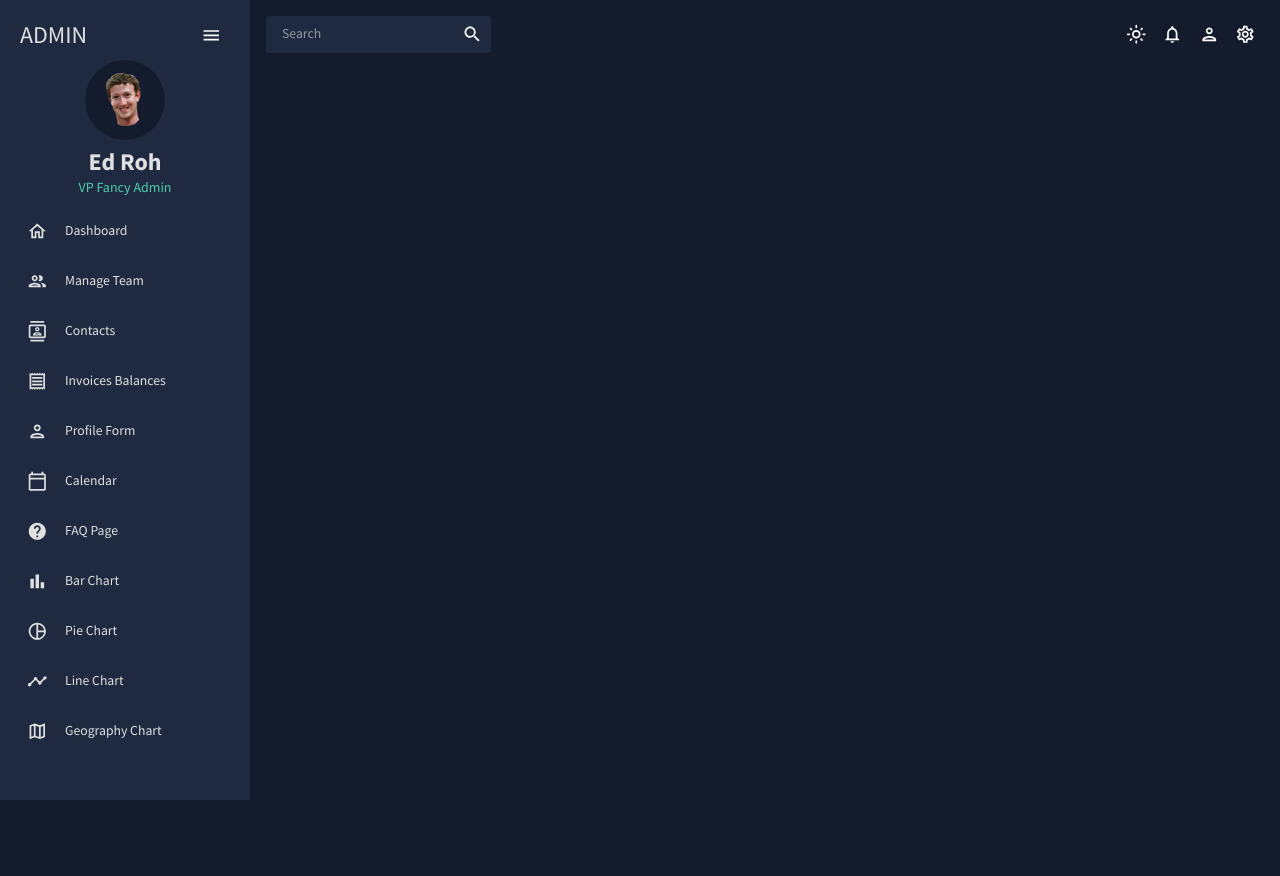
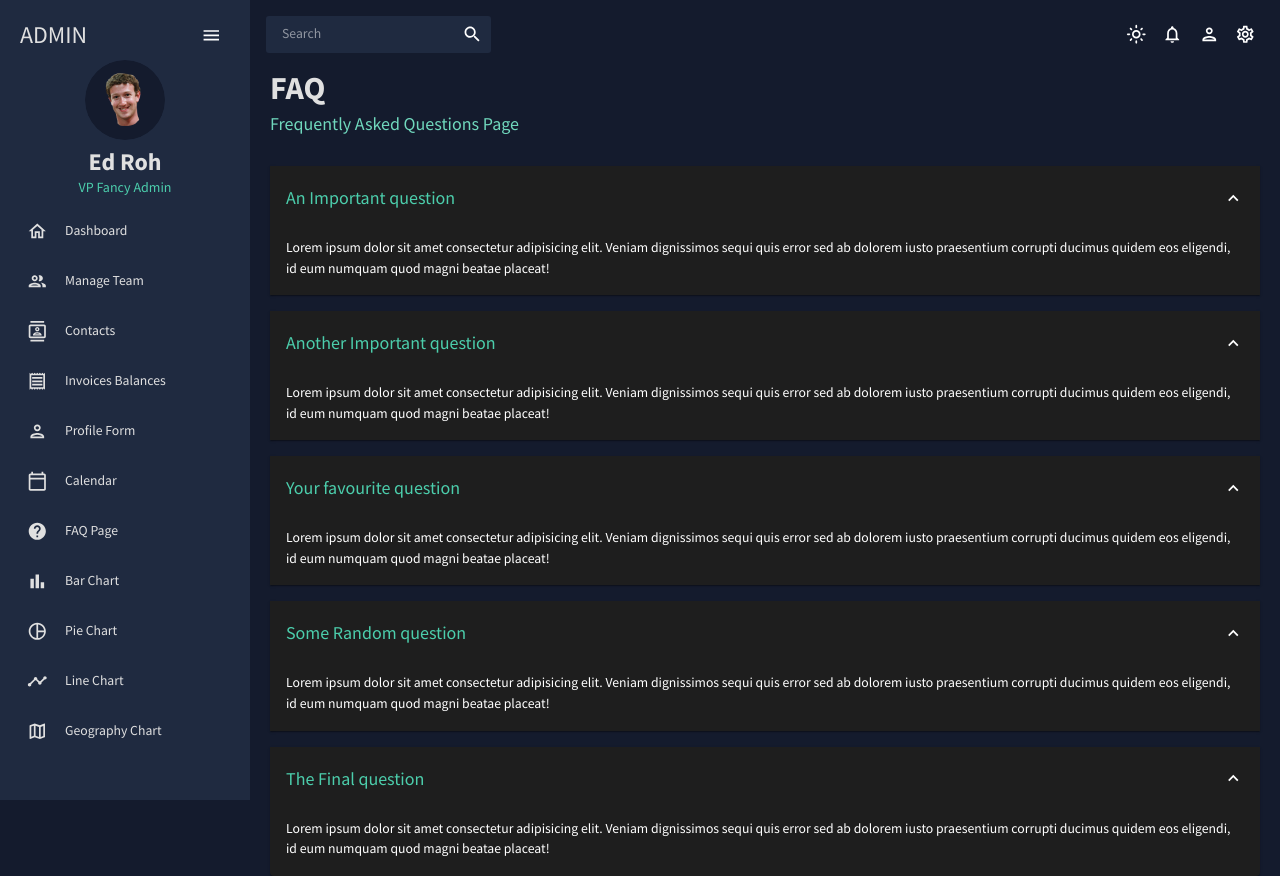
Before and after one commit to FayozbekOlimov/admin-dashboard, a React (Create React App) app: page /faq in a window 1280 px wide. Before the commit the page ends 800 px from the top, so only its background shows below. Built offline with nearby package versions, Linux system fonts and the light colour scheme.

Commit message:
calendar and faq pages are ready

```diff
--- a/package.json
+++ b/package.json
@@ -7,7 +7,9 @@
     "@emotion/styled": "^11.10.6",
     "@fullcalendar/core": "^6.1.5",
     "@fullcalendar/daygrid": "^6.1.5",
+    "@fullcalendar/interaction": "^6.1.5",
     "@fullcalendar/list": "^6.1.5",
+    "@fullcalendar/react": "^6.1.5",
     "@fullcalendar/timegrid": "^6.1.5",
     "@mui/icons-material": "^5.11.11",
     "@mui/material": "^5.11.15",
--- a/src/App.js
+++ b/src/App.js
@@ -8,11 +8,11 @@ import Team from "./scenes/team";
 import Contacts from "./scenes/contacts";
 import Invoices from "./scenes/invoices";
 import Form from "./scenes/form";
+import Calendar from "./scenes/calendar";
+import FAQ from "./scenes/faq";
 // import Bar from "./scenes/bar";
 // import Line from "./scenes/line";
 // import Pie from "./scenes/pie";
-// import FAQ from "./scenes/faq";
-// import Calendar from "./scenes/calendar";
 // import Geography from "./scenes/geography";
 import { ProSidebarProvider } from "react-pro-sidebar";
 
@@ -34,11 +34,11 @@ function App() {
                 <Route path="/contacts" element={<Contacts />} />
                 <Route path="/invoices" element={<Invoices />} />
                 <Route path="/form" element={<Form />} />
+                <Route path="/calendar" element={<Calendar />} />
+                <Route path="/faq" element={<FAQ />} />
                 {/* <Route path="/bar" element={<Bar />} /> */}
                 {/* <Route path="/line" element={<Line />} /> */}
                 {/* <Route path="/pie" element={<Pie />} /> */}
-                {/* <Route path="/faq" element={<FAQ />} /> */}
-                {/* <Route path="/calendar" element={<Calendar />} /> */}
                 {/* <Route path="/geography" element={<Geography />} /> */}
               </Routes>
             </main>
--- /dev/null
+++ b/src/scenes/calendar/index.jsx
@@ -0,0 +1,116 @@
+import { useState } from "react";
+import FullCalendar from "@fullcalendar/react";
+import dayGridPlugin from "@fullcalendar/daygrid";
+import timeGridPlugin from "@fullcalendar/timegrid";
+import listPlugin from "@fullcalendar/list";
+import interactionPlugin from "@fullcalendar/interaction";
+import Header from "../../components/Header";
+import {
+  Box,
+  List,
+  ListItem,
+  ListItemText,
+  Typography,
+  useTheme,
+} from "@mui/material";
+import { tokens } from "../../theme";
+import { formatDate } from "@fullcalendar/core";
+
+const Calendar = () => {
+  const theme = useTheme();
+  const colors = tokens(theme.palette.mode);
+  const [currentEvents, setCurrentEvents] = useState([]);
+
+  const handleDateClick = (selected) => {
+    const title = prompt("Please enter a new title for your event");
+    const calendarApi = selected.view.calendar;
+    calendarApi.unselect();
+
+    if (title != null && title.trim()) {
+      calendarApi.addEvent({
+        id: `${selected.dateStr}-${title}`,
+        title,
+        start: selected.startStr,
+        end: selected.endStr,
+        allDay: selected.allDay,
+      });
+    }
+  };
+
+  const handleEventClick = (selected) => {
+    if (
+      window.confirm(
+        `Are you sure you want to delete the event ${selected.event.title}`
+      )
+    ) {
+      selected.event.remove();
+    }
+  };
+
+  return (
+    <Box m="0 20px 20px">
+      <Header title="Calendar" subtitle="Full Calendar Interactive Page" />
+      <Box display="flex" justifyContent="space-between">
+        {/* CALENDAR SIDEBAR */}
+        <Box
+          flex="1 1 20%"
+          backgroundColor={colors.primary[400]}
+          p="15px"
+          borderRadius="4px"
+        >
+          <Typography variant="h5">Events</Typography>
+          <List>
+            {currentEvents.map((event) => (
+              <ListItem
+                key={event.id}
+                sx={{
+                  backgroundColor: colors.greenAccent[500],
+                  margin: "10px 0",
+                  borderRadius: "2px",
+                }}
+              >
+                <ListItemText
+                  primary={event.title}
+                  secondary={
+                    <Typography>
+                      {formatDate(event.start, {
+                        year: "numeric",
+                        month: "short",
+                        day: "numeric",
+                      })}
+                    </Typography>
+                  }
+                />
+              </ListItem>
+            ))}
+          </List>
+        </Box>
+        {/* CALENDAR */}
+        <Box flex="1 1 100%" ml="15px">
+          <FullCalendar
+            height="100vh"
+            plugins={[dayGridPlugin, timeGridPlugin, interactionPlugin, listPlugin]}
+            headerToolbar={{
+              left: "prev,next today",
+              center: "title",
+              right: "dayGridMonth,timeGridWeek,timeGridDay,listMonth",
+            }}
+            initialView="dayGridMonth"
+            editable={true}
+            selectable={true}
+            selectMirror={true}
+            select={handleDateClick}
+            eventClick={handleEventClick}
+            eventsSet={(events) => setCurrentEvents(events)}
+            initialEvents={[
+              { id: "1234", title: "All-day event", date: "2023-04-14" },
+              { id: "4321", title: "Timed event", date: "2023-04-27" },
+            ]}
+          />
+        </Box>
+      </Box>
+    </Box>
+  );
+};
+
+export default Calendar;
--- /dev/null
+++ b/src/scenes/faq/index.jsx
@@ -0,0 +1,71 @@
+import {
+  Box,
+  Accordion,
+  useTheme,
+  AccordionSummary,
+  AccordionDetails,
+  Typography,
+} from "@mui/material";
+import ExpandMoreIcon from "@mui/icons-material/ExpandMore";
+import Header from "../../components/Header";
+import { tokens } from "../../theme";
+
+const FAQ = () => {
+  const theme = useTheme();
+  const colors = tokens(theme.palette.mode);
+
+  const faqData = [
+    {
+      id: 1,
+      summary: "An Important question",
+      details:
+        "Lorem ipsum dolor sit amet consectetur adipisicing elit. Veniam dignissimos sequi quis error sed ab dolorem iusto praesentium corrupti ducimus quidem eos eligendi, id eum numquam quod magni beatae placeat!",
+    },
+    {
+      id: 2,
+      summary: "Another Important question",
+      details:
+        "Lorem ipsum dolor sit amet consectetur adipisicing elit. Veniam dignissimos sequi quis error sed ab dolorem iusto praesentium corrupti ducimus quidem eos eligendi, id eum numquam quod magni beatae placeat!",
+    },
+    {
+      id: 3,
+      summary: "Your favourite question",
+      details:
+        "Lorem ipsum dolor sit amet consectetur adipisicing elit. Veniam dignissimos sequi quis error sed ab dolorem iusto praesentium corrupti ducimus quidem eos eligendi, id eum numquam quod magni beatae placeat!",
+    },
+    {
+      id: 4,
+      summary: "Some Random question",
+      details:
+        "Lorem ipsum dolor sit amet consectetur adipisicing elit. Veniam dignissimos sequi quis error sed ab dolorem iusto praesentium corrupti ducimus quidem eos eligendi, id eum numquam quod magni beatae placeat!",
+    },
+    {
+      id: 5,
+      summary: "The Final question",
+      details:
+        "Lorem ipsum dolor sit amet consectetur adipisicing elit. Veniam dignissimos sequi quis error sed ab dolorem iusto praesentium corrupti ducimus quidem eos eligendi, id eum numquam quod magni beatae placeat!",
+    },
+  ];
+
+  return (
+    <Box m="0 20px 20px">
+      <Header title="FAQ" subtitle="Frequently Asked Questions Page" />
+      {faqData.map((faq) => (
+        <Accordion key={faq.id} defaultExpanded>
+          <AccordionSummary expandIcon={<ExpandMoreIcon />}>
+            <Typography color={colors.greenAccent[500]} variant="h5">
+              {faq.summary}
+            </Typography>
+          </AccordionSummary>
+          <AccordionDetails>
+            <Typography>
+              {faq.details}
+            </Typography>
+          </AccordionDetails>
+        </Accordion>
+      ))}
+    </Box>
+  );
+};
+
+export default FAQ;
```
Also changed, not shown: 1 other file (tests, documents, lock files or other folders).
